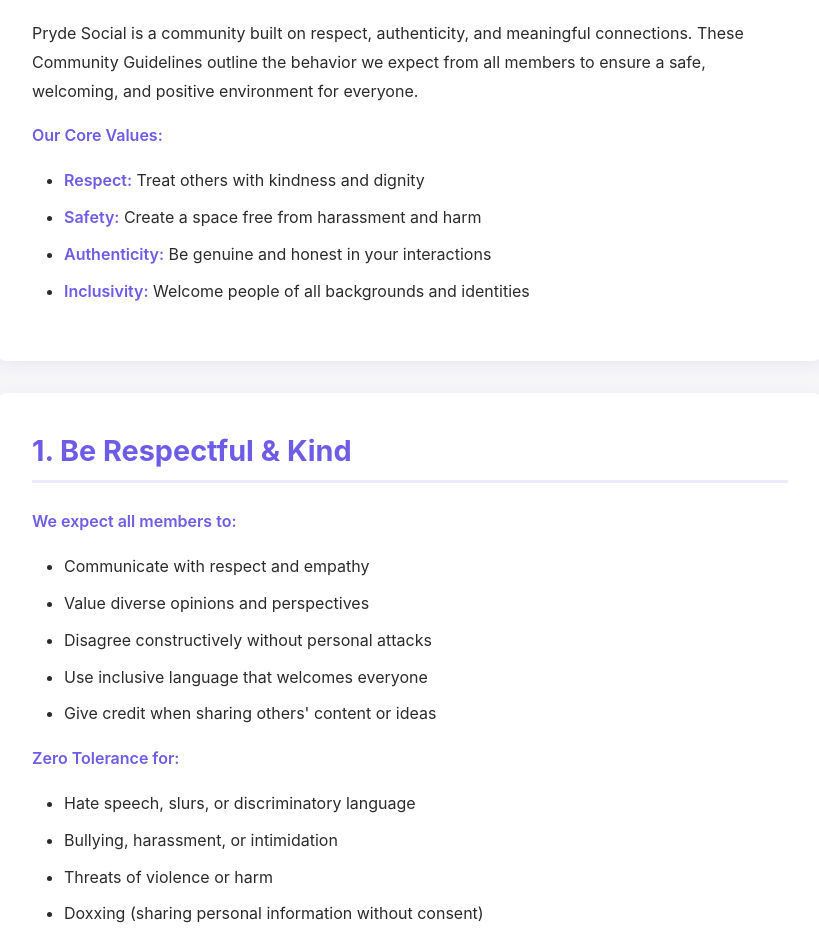
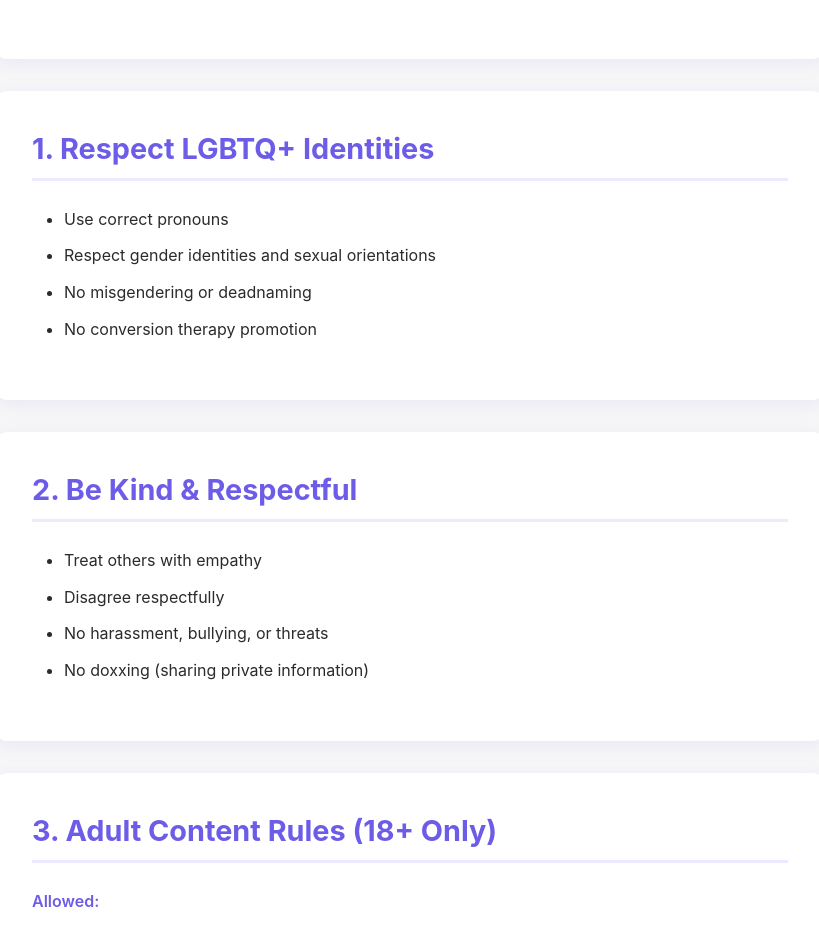
Before and after one commit to Amatex1/pryde-backend, a React (Vite) app: page /community in a window 1280 px wide. Shown: the part 370-1307 px from the top of the page, without its empty margins (230-1049 px from the left). Built offline with nearby package versions, Linux system fonts and the light colour scheme.

Commit message:
modified:   src/pages/legal/Community.jsx

```diff
--- a/src/pages/legal/Community.jsx
+++ b/src/pages/legal/Community.jsx
@@ -5,47 +5,54 @@ function Community() {
   return (
     <div className="legal-page">
       <div className="legal-header">
-        <h1>Community Guidelines</h1>
-        <p className="legal-subtitle">Building a Safe, Respectful, and Inclusive Community</p>
+        <h1>🌈 Pryde Social — Community Guidelines</h1>
+        <p className="legal-subtitle">Last Updated: January 1, 2025</p>
       </div>
 
       <div className="legal-content">
         <section className="legal-section">
-          <h2>Welcome to Pryde Social</h2>
           <p>
-            Pryde Social is a community built on respect, authenticity, and meaningful connections. These Community Guidelines outline the behavior we expect from all members to ensure a safe, welcoming, and positive environment for everyone.
+            Pryde Social is an 18+ LGBTQ+ community platform. These guidelines help keep the space safe, respectful, and welcoming.
           </p>
-          <p>
-            <strong>Our Core Values:</strong>
-          </p>
+        </section>
+
+        <section className="legal-section">
+          <h2>1. Respect LGBTQ+ Identities</h2>
           <ul>
-            <li><strong>Respect:</strong> Treat others with kindness and dignity</li>
-            <li><strong>Safety:</strong> Create a space free from harassment and harm</li>
-            <li><strong>Authenticity:</strong> Be genuine and honest in your interactions</li>
-            <li><strong>Inclusivity:</strong> Welcome people of all backgrounds and identities</li>
+            <li>Use correct pronouns</li>
+            <li>Respect gender identities and sexual orientations</li>
+            <li>No misgendering or deadnaming</li>
+            <li>No conversion therapy promotion</li>
           </ul>
         </section>
 
         <section className="legal-section">
-          <h2>1. Be Respectful & Kind</h2>
+          <h2>2. Be Kind & Respectful</h2>
+          <ul>
+            <li>Treat others with empathy</li>
+            <li>Disagree respectfully</li>
+            <li>No harassment, bullying, or threats</li>
+            <li>No doxxing (sharing private information)</li>
+          </ul>
+        </section>
+
+        <section className="legal-section">
+          <h2>3. Adult Content Rules (18+ Only)</h2>
           <p>
-            <strong>We expect all members to:</strong>
+            <strong>Allowed:</strong>
           </p>
           <ul>
-            <li>Communicate with respect and empathy</li>
-            <li>Value diverse opinions and perspectives</li>
-            <li>Disagree constructively without personal attacks</li>
-            <li>Use inclusive language that welcomes everyone</li>
-            <li>Give credit when sharing others' content or ideas</li>
+            <li>Artistic nudity</li>
+            <li>Educational sexual health content</li>
+            <li>LGBTQ+ expression</li>
           </ul>
           <p>
-            <strong>Zero Tolerance for:</strong>
+            <strong>NOT Allowed:</strong>
           </p>
           <ul>
-            <li>Hate speech, slurs, or discriminatory language</li>
-            <li>Bullying, harassment, or intimidation</li>
-            <li>Threats of violence or harm</li>
-            <li>Doxxing (sharing personal information without consent)</li>
+            <li>Explicit sexual content</li>
+            <li>Pornography</li>
+            <li>Non-consensual content</li>
           </ul>
         </section>
 
```
